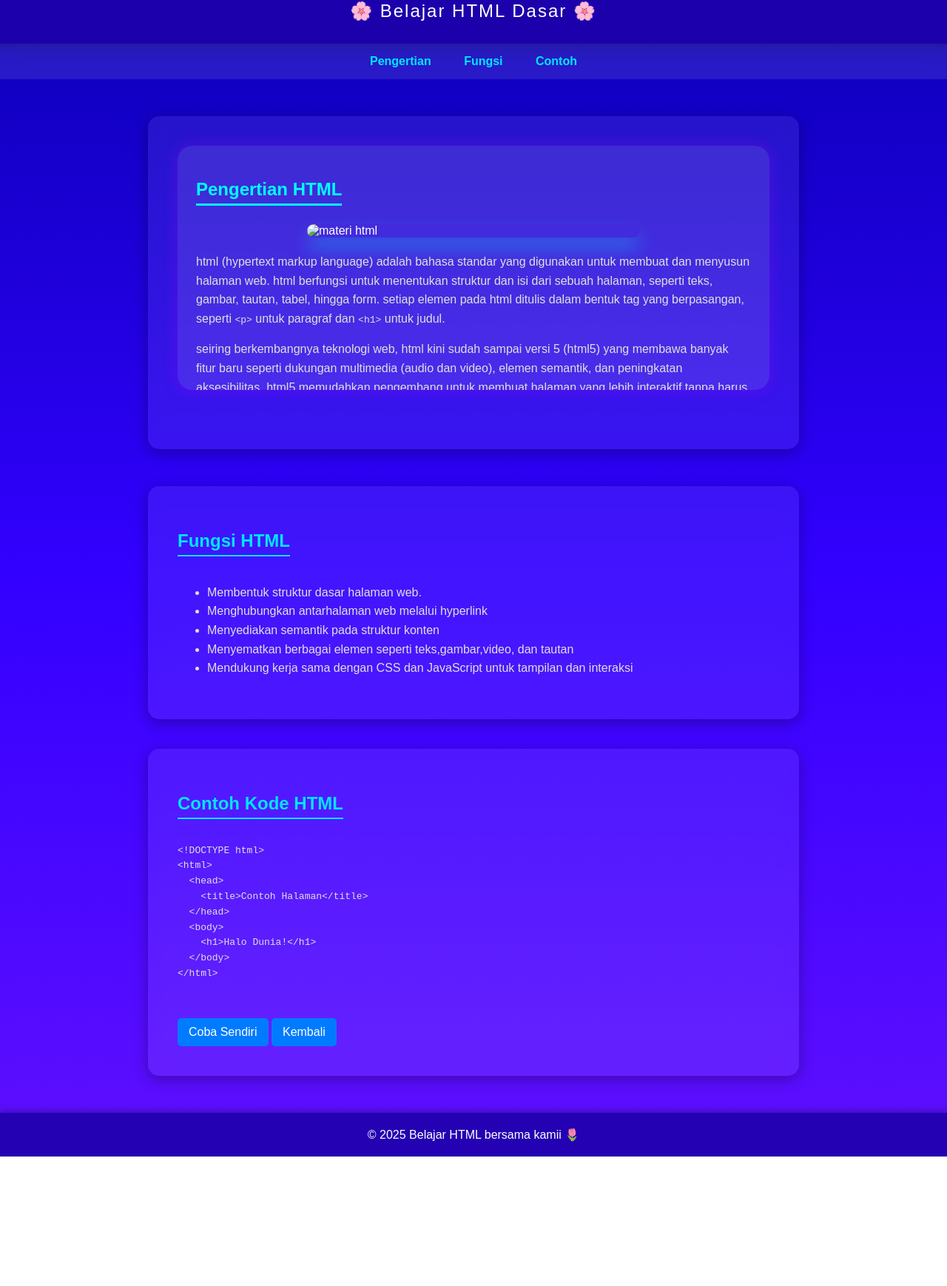
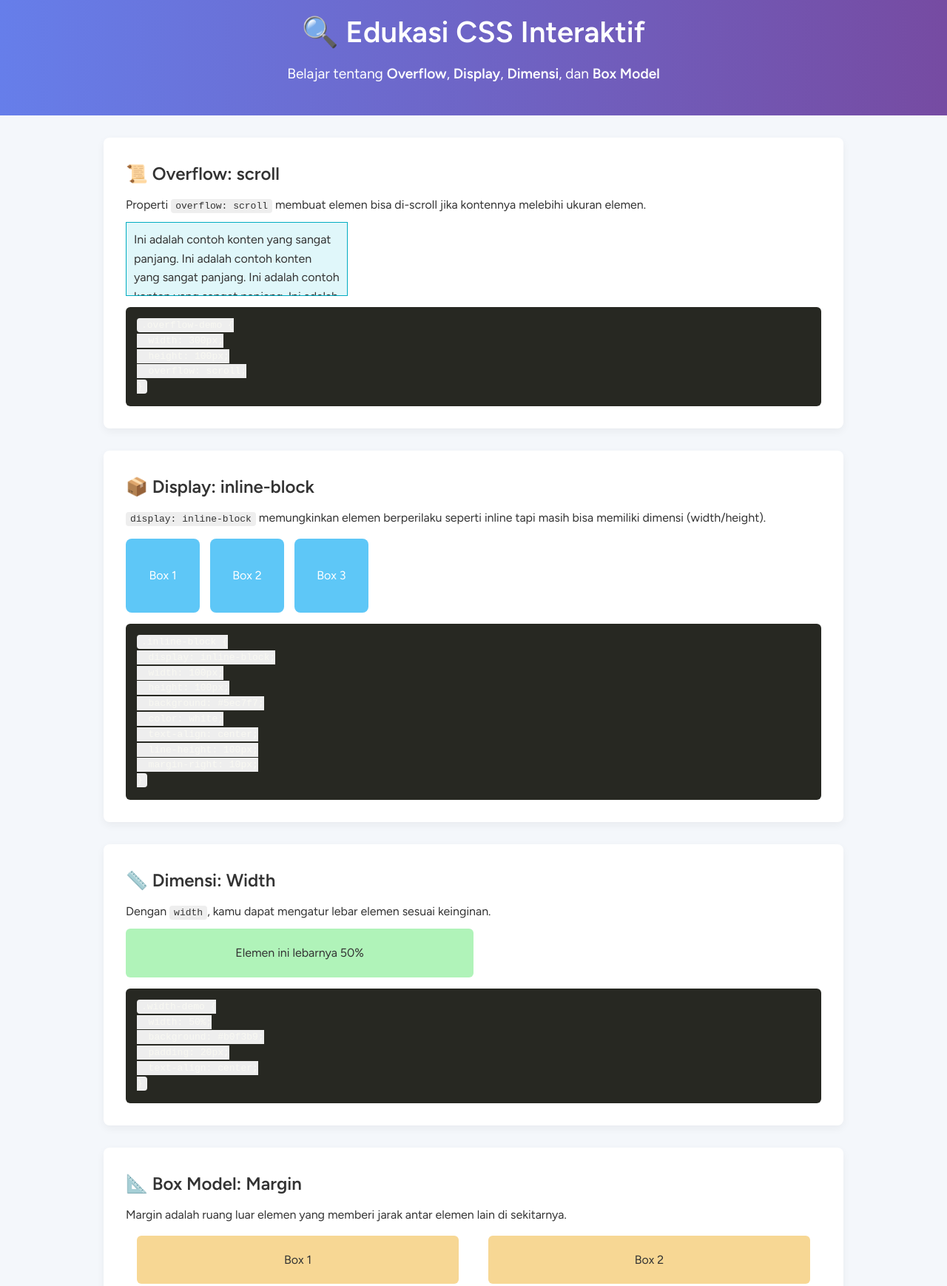
Before and after one commit to tiaraanugrahh/coding-zone, a plain HTML site: page index.html in a window 1280 px wide. Shown: the part 29-1767 px from the top of the page at 74% size. Before the commit the page ends 1592 px from the top, so only its background shows below. Drawn offline with Linux system fonts and the light colour scheme.

Commit message:
Add files via upload

```diff
--- /dev/null
+++ b/iki.css
@@ -0,0 +1,123 @@
+/* Reset dan Font */
+* {
+  margin: 0;
+  padding: 0;
+  box-sizing: border-box;
+}
+body {
+  font-family: 'Figtree', sans-serif;
+  line-height: 1.6;
+  background: #f4f7fb;
+  color: #333;
+}
+
+.container {
+  width: 90%;
+  max-width: 1000px;
+  margin: auto;
+}
+
+/* Header */
+header {
+  background: linear-gradient(to right, #667eea, #764ba2);
+  color: white;
+  padding: 40px 0;
+  text-align: center;
+  margin-bottom: 30px;
+}
+header h1 {
+  font-size: 2.5rem;
+}
+header p {
+  font-size: 1.2rem;
+  margin-top: 10px;
+}
+
+/* Sections */
+.section {
+  background: white;
+  padding: 30px;
+  border-radius: 8px;
+  margin-bottom: 30px;
+  box-shadow: 0 4px 12px rgba(0,0,0,0.05);
+}
+.section h2 {
+  color: #333;
+  margin-bottom: 10px;
+}
+.section code {
+  background: #eee;
+  padding: 2px 6px;
+  border-radius: 4px;
+}
+
+/* Overflow Demo */
+.overflow-demo {
+  width: 300px;
+  height: 100px;
+  overflow: scroll;
+  background: #e0f7fa;
+  padding: 10px;
+  margin: 10px 0;
+  border: 1px solid #00acc1;
+}
+
+/* Inline-block Demo */
+.demo-display {
+  margin: 15px 0;
+}
+.inline-block {
+  display: inline-block;
+  width: 100px;
+  height: 100px;
+  background: #5ec7f7;
+  color: white;
+  text-align: center;
+  line-height: 100px;
+  margin-right: 10px;
+  border-radius: 8px;
+}
+
+/* Width Demo */
+.width-demo {
+  width: 50%;
+  background: #b0f3b9;
+  padding: 20px;
+  text-align: center;
+  border-radius: 6px;
+  margin: 10px 0;
+}
+
+/* Margin Box Model Demo */
+.box-model-container {
+  display: flex;
+  flex-wrap: wrap;
+  gap: 10px;
+}
+.box-model {
+  background: #f7d794;
+  padding: 20px;
+  margin: 15px;
+  flex: 1 1 30%;
+  text-align: center;
+  border-radius: 6px;
+}
+
+/* Pre code */
+pre {
+  background: #272822;
+  color: #f8f8f2;
+  padding: 15px;
+  border-radius: 6px;
+  overflow-x: auto;
+  margin-top: 15px;
+}
+
+/* Footer */
+footer {
+  text-align: center;
+  padding: 20px;
+  background: #333;
+  color: white;
+  margin-top: 40px;
+}
--- a/index.html
+++ b/index.html
@@ -1,86 +1,90 @@
 <!DOCTYPE html>
 <html lang="id">
-  <head>
-    <meta charset="UTF-8" />
-    <meta name="viewport" content="width=device-width, initial-scale=1.0" />
-    <title>Belajar HTML Dasar</title>
-    <link rel="stylesheet" href="index.css" />
-  </head>
+<head>
+  <meta charset="UTF-8">
+  <meta name="viewport" content="width=device-width, initial-scale=1.0">
+  <title>Edukasi CSS Interaktif</title>
+  <link rel="stylesheet" href="iki.css">
+  <link href="https://fonts.googleapis.com/css2?family=Figtree:wght@400;600&display=swap" rel="stylesheet">
+</head>
+<body>
+  <header>
+    <div class="container">
+      <h1>🔍 Edukasi CSS Interaktif</h1>
+      <p>Belajar tentang <strong>Overflow</strong>, <strong>Display</strong>, <strong>Dimensi</strong>, dan <strong>Box Model</strong></p>
+    </div>
+  </header>
 
-  <body>
-    <header>🌸 Belajar HTML Dasar 🌸</header>
+  <main class="container">
 
-    <nav>
-      <a href="#pengertian">Pengertian</a>
-      <a href="#fungsi">Fungsi</a>
-      <a href="#contoh">Contoh</a>
-    </nav>
-
-    <section class="materi" id="pengertian">
-      <div class="materi-box">
-        <h2>Pengertian HTML</h2>
-        <img
-          src="image/html.jpeg"
-          alt="materi html"
-          class="gambar-pengertian"
-        />
-        <p>
-          html (hypertext markup language) adalah bahasa standar yang digunakan
-          untuk membuat dan menyusun halaman web. html berfungsi untuk
-          menentukan struktur dan isi dari sebuah halaman, seperti teks, gambar,
-          tautan, tabel, hingga form. setiap elemen pada html ditulis dalam
-          bentuk tag yang berpasangan, seperti
-          <code>&lt;p&gt;</code> untuk paragraf dan
-          <code>&lt;h1&gt;</code> untuk judul.
-        </p>
-        <p>
-          seiring berkembangnya teknologi web, html kini sudah sampai versi 5
-          (html5) yang membawa banyak fitur baru seperti dukungan multimedia
-          (audio dan video), elemen semantik, dan peningkatan aksesibilitas.
-          html5 memudahkan pengembang untuk membuat halaman yang lebih
-          interaktif tanpa harus banyak bergantung pada plugin eksternal seperti
-          flash.
-        </p>
+    <!-- Overflow Section -->
+    <section class="section">
+      <h2>📜 Overflow: scroll</h2>
+      <p>Properti <code>overflow: scroll</code> membuat elemen bisa di-scroll jika kontennya melebihi ukuran elemen.</p>
+      <div class="demo-box overflow-demo">
+        <p>Ini adalah contoh konten yang sangat panjang. Ini adalah contoh konten yang sangat panjang. Ini adalah contoh konten yang sangat panjang. Ini adalah contoh konten yang sangat panjang. Ini adalah contoh konten yang sangat panjang. Ini adalah contoh konten yang sangat panjang. Ini adalah contoh konten yang sangat panjang.</p>
       </div>
+      <pre><code>.overflow-demo {
+  width: 300px;
+  height: 100px;
+  overflow: scroll;
+}</code></pre>
     </section>
 
-    <section id="fungsi">
-      <h2>Fungsi HTML</h2>
-      <ul>
-        <li>Membentuk struktur dasar halaman web.</li>
-        <li>Menghubungkan antarhalaman web melalui hyperlink</li>
-        <li>Menyediakan semantik pada struktur konten</li>
-        <li>
-          Menyematkan berbagai elemen seperti teks,gambar,video, dan tautan
-        </li>
-        <li>
-          Mendukung kerja sama dengan CSS dan JavaScript untuk tampilan dan
-          interaksi
-        </li>
-      </ul>
+    <!-- Display: inline-block Section -->
+    <section class="section">
+      <h2>📦 Display: inline-block</h2>
+      <p><code>display: inline-block</code> memungkinkan elemen berperilaku seperti inline tapi masih bisa memiliki dimensi (width/height).</p>
+      <div class="demo-display">
+        <div class="inline-block">Box 1</div>
+        <div class="inline-block">Box 2</div>
+        <div class="inline-block">Box 3</div>
+      </div>
+      <pre><code>.inline-block {
+  display: inline-block;
+  width: 100px;
+  height: 100px;
+  background: #5ec7f7;
+  color: white;
+  text-align: center;
+  line-height: 100px;
+  margin-right: 10px;
+}</code></pre>
     </section>
 
-    <section id="contoh">
-      <h2>Contoh Kode HTML</h2>
-      <pre>
-&lt;!DOCTYPE html&gt;
-&lt;html&gt;
-  &lt;head&gt;
-    &lt;title&gt;Contoh Halaman&lt;/title&gt;
-  &lt;/head&gt;
-  &lt;body&gt;
-    &lt;h1&gt;Halo Dunia!&lt;/h1&gt;
-  &lt;/body&gt;
-&lt;/html&gt;
-      </pre>
-
-      <a href="https://codepen.io/pen/" target="_blank" class="btn"
-        >Coba Sendiri</a
-      >
-
-      <a href="" class="btn">Kembali</a>
+    <!-- Width (Dimensi) -->
+    <section class="section">
+      <h2>📏 Dimensi: Width</h2>
+      <p>Dengan <code>width</code>, kamu dapat mengatur lebar elemen sesuai keinginan.</p>
+      <div class="width-demo">Elemen ini lebarnya 50%</div>
+      <pre><code>.width-demo {
+  width: 50%;
+  background: #b0f3b9;
+  padding: 20px;
+  text-align: center;
+}</code></pre>
     </section>
 
-    <footer>© 2025 Belajar HTML bersama kamii 🌷</footer>
-  </body>
+    <!-- Box Model: Margin -->
+    <section class="section">
+      <h2>📐 Box Model: Margin</h2>
+      <p>Margin adalah ruang luar elemen yang memberi jarak antar elemen lain di sekitarnya.</p>
+      <div class="box-model-container">
+        <div class="box-model">Box 1</div>
+        <div class="box-model">Box 2</div>
+        <div class="box-model">Box 3</div>
+      </div>
+      <pre><code>.box-model {
+  background: #f7d794;
+  padding: 20px;
+  margin: 15px;
+}</code></pre>
+    </section>
+
+  </main>
+
+  <footer>
+    <p>© 2025 Edukasi CSS Interaktif</p>
+  </footer>
+</body>
 </html>
```
